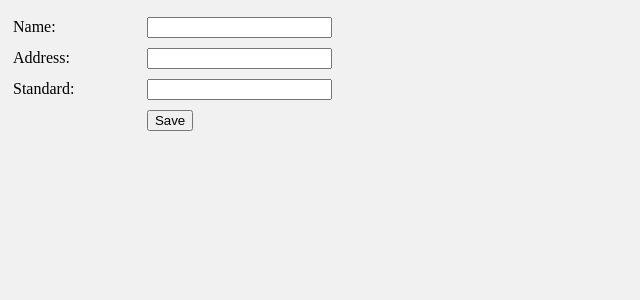
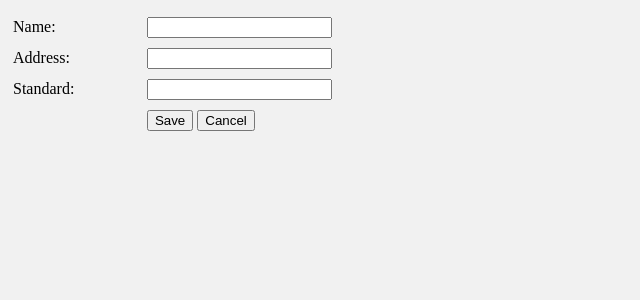
Before and after one commit to mukeshparmar10/flask-example-app, a Flask app: page /student-edit/1 in a window 1280 px wide. Shown: the part 136-436 px from the top of the page, without its empty margins (0-640 px from the left). Run offline with Flask 3, Linux system fonts and the light colour scheme; data that the repository does not hold is empty.

Commit message:
Add edit cancel button

```diff
--- a/templates/student.html
+++ b/templates/student.html
@@ -16,7 +16,7 @@
 <tr><td>Name:</td><td><input type="text" name="name" value="{{data[1]}}" maxlength="30" required /></td></tr>
 <tr><td>Address:</td><td><input type="text" name="address" value="{{data[2]}}" maxlength="200" required /></td></tr>
 <tr><td>Standard:</td><td><input type="number" name="standard" value="{{data[3]}}" maxlength="2" required /></td></td></tr>
-<tr><td></td><td><input type="submit" value="Save" /></td></tr>
+<tr><td></td><td><input type="submit" value="Save" />&nbsp;<input type="button" value="Cancel" onClick="history.back()" /></td></tr>
 </table>
 </form>
 </body>
```
